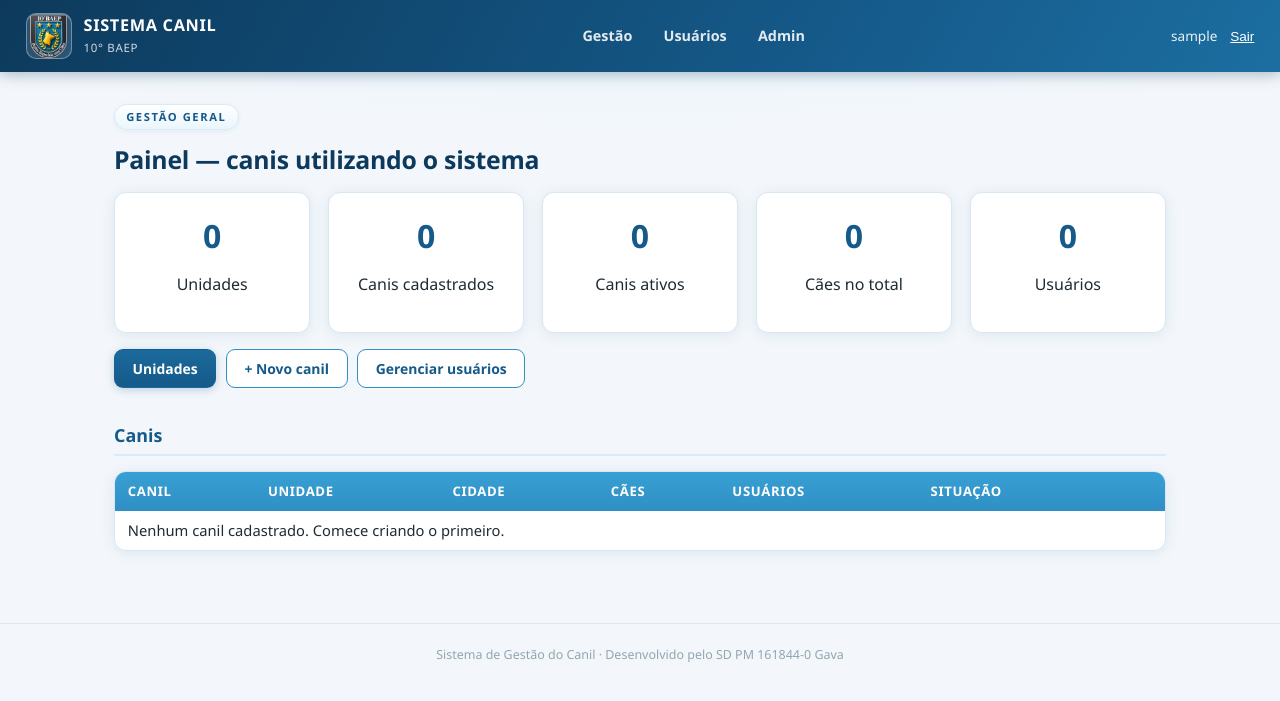
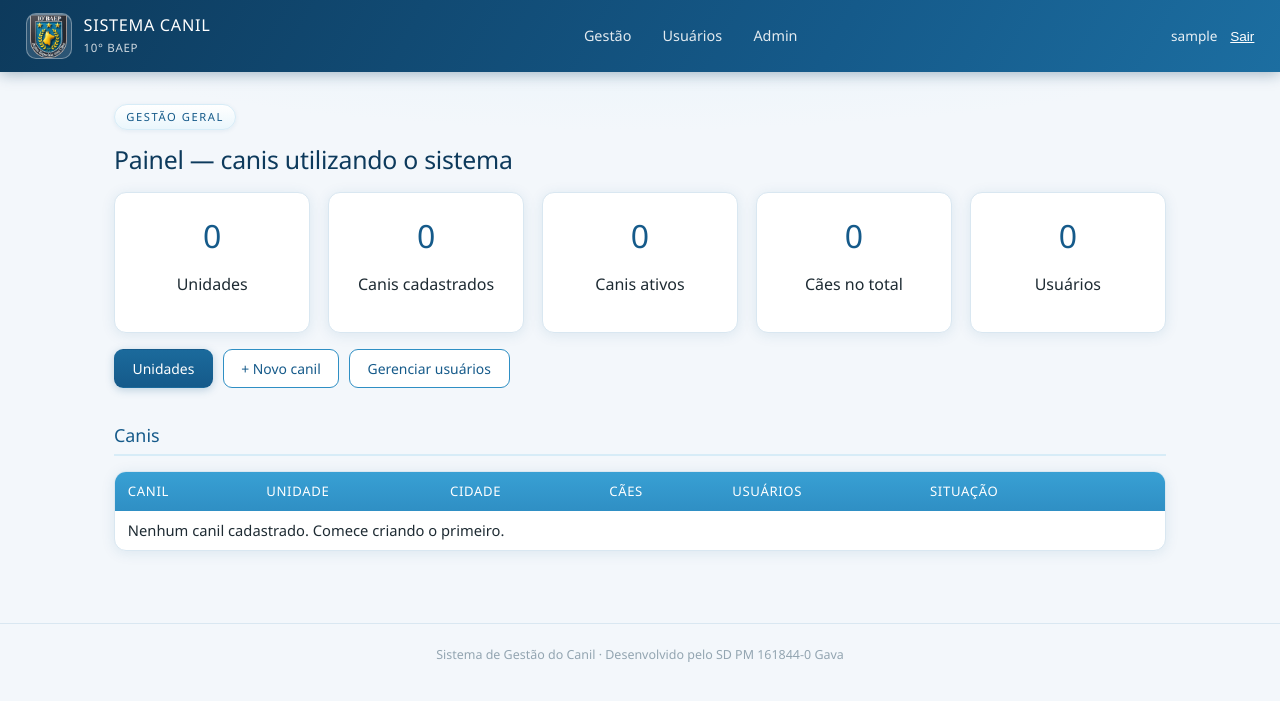
Before and after one commit to guhsantana-glitch/canilbaep, a Django app: page /gestao/ in a window 1280 px wide. Shown: the top 701 px of the page. Run offline with Django 5.2, Linux system fonts and the light colour scheme; the visitor is signed in with stand-in values (Sample User, id 1); data comes from the database, SQL or seed files in the repository; data that the repository does not hold is empty; parts of the project's set-up code (start-up, migrations or seed data) failed here and were passed over.

Commit message:
Fontes sem negrito em toda a interface

```diff
--- a/templates/base.html
+++ b/templates/base.html
@@ -22,6 +22,7 @@
   --raio:12px;
 }
 *{box-sizing:border-box;}
+b,strong{font-weight:400;}
 body{
   margin:0;
   font-family:"Segoe UI",Roboto,"Helvetica Neue",Arial,sans-serif;
@@ -49,7 +50,7 @@ header.topo .marca{
   display:flex;
   align-items:center;
   gap:.75rem;
-  font-weight:800;
+  font-weight:400;
   letter-spacing:.04em;
   font-size:1.02rem;
   line-height:1.25;
@@ -60,7 +61,7 @@ header.topo .marca .selo{
   border:1px solid rgba(255,255,255,.35);
   color:#fff;
   display:flex;align-items:center;justify-content:center;
-  font-weight:800;font-size:.85rem;
+  font-weight:400;font-size:.85rem;
   overflow:hidden;
   flex-shrink:0;
   box-shadow:inset 0 1px 0 rgba(255,255,255,.25);
@@ -77,7 +78,7 @@ header.topo .marca .selo{
 nav.menu{
   display:flex;gap:.35rem;
   font-size:.9rem;
-  font-weight:600;
+  font-weight:400;
   flex-wrap:wrap;
 }
 nav.menu a{
@@ -122,13 +123,13 @@ main{
 @media (max-width: 780px){
   table{font-size:.85rem;display:block;overflow-x:auto;white-space:nowrap;-webkit-overflow-scrolling:touch;}
 }
-h1{font-size:1.55rem;color:var(--azul-profundo);margin:.2rem 0 .6rem;letter-spacing:-.01em;font-weight:800;}
-h2{font-size:1.12rem;color:var(--azul-escuro);border-bottom:2px solid var(--azul-claro2);padding-bottom:.45rem;margin-top:2.2rem;font-weight:700;}
+h1{font-size:1.55rem;color:var(--azul-profundo);margin:.2rem 0 .6rem;letter-spacing:-.01em;font-weight:400;}
+h2{font-size:1.12rem;color:var(--azul-escuro);border-bottom:2px solid var(--azul-claro2);padding-bottom:.45rem;margin-top:2.2rem;font-weight:400;}
 .eyebrow{
   text-transform:uppercase;
   letter-spacing:.14em;
   font-size:.7rem;
-  font-weight:700;
+  font-weight:400;
   color:var(--azul-escuro);
   background:linear-gradient(180deg,#fff,var(--azul-claro));
   border:1px solid var(--azul-claro2);
@@ -152,7 +153,7 @@ th{
   background:linear-gradient(180deg,#38a0d4,var(--azul-medio));
   color:#fff;
   padding:.65rem .8rem;
-  font-weight:700;
+  font-weight:400;
   font-size:.82rem;
   text-transform:uppercase;
   letter-spacing:.05em;
@@ -166,7 +167,7 @@ tbody tr:hover td{background:var(--azul-claro);}
   padding:.2rem .65rem;
   border-radius:999px;
   font-size:.74rem;
-  font-weight:700;
+  font-weight:400;
   letter-spacing:.02em;
 }
 .tag-ativo{background:#dcf0e6;color:#1f7a52;}
@@ -181,7 +182,7 @@ tbody tr:hover td{background:var(--azul-claro);}
   color:#fff !important;
   text-decoration:none;
   font-size:.87rem;
-  font-weight:700;
+  font-weight:400;
   border:1px solid transparent;
   cursor:pointer;
   box-shadow:0 2px 8px rgba(21,90,138,.25);
@@ -209,15 +210,15 @@ tbody tr:hover td{background:var(--azul-claro);}
 .ficha-cao .foto{
   height:150px;background:linear-gradient(135deg,var(--azul-claro2),var(--azul-medio));
   display:flex;align-items:center;justify-content:center;
-  color:#fff;font-size:2.4rem;font-weight:800;
+  color:#fff;font-size:2.4rem;font-weight:400;
   background-size:cover;background-position:center;
   text-shadow:0 2px 8px rgba(13,58,92,.4);
 }
 .ficha-cao .info{padding:.9rem 1rem 1.05rem;}
-.ficha-cao .info h3{margin:0 0 .25rem;font-size:1.08rem;color:var(--azul-profundo);}
+.ficha-cao .info h3{margin:0 0 .25rem;font-size:1.08rem;color:var(--azul-profundo);font-weight:400;}
 .ficha-cao .info p{margin:.12rem 0;font-size:.82rem;color:var(--texto-suave);}
 .form-linha{margin-bottom:1rem;}
-.form-linha label{display:block;font-size:.84rem;font-weight:700;margin-bottom:.3rem;color:var(--azul-escuro);}
+.form-linha label{display:block;font-size:.84rem;font-weight:400;margin-bottom:.3rem;color:var(--azul-escuro);}
 .form-linha input, .form-linha select, .form-linha textarea{
   width:100%;padding:.6rem .7rem;border:1px solid #c4d8e5;border-radius:9px;font-size:.92rem;font-family:inherit;
   background:#fbfdff;transition:border-color .12s,box-shadow .12s;
```
